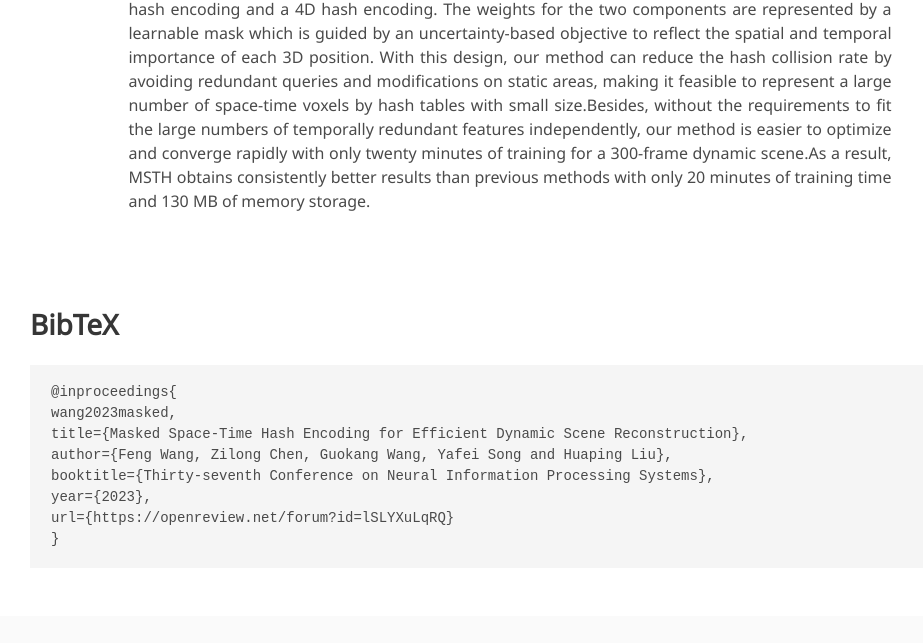
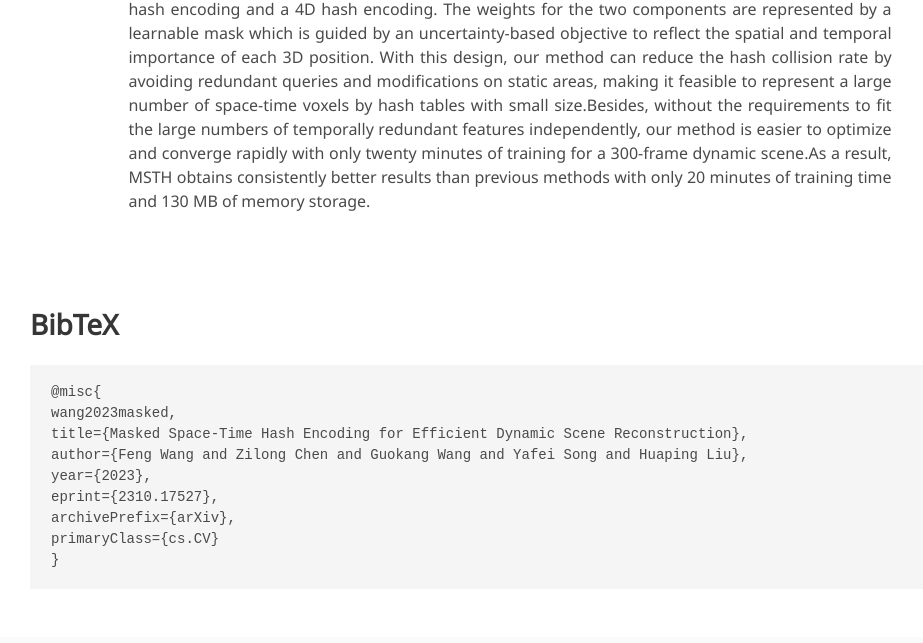
Before and after one commit to masked-spacetime-hashing/masked-spacetime-hashing.github.io, a plain HTML site: page index.html in a window 1280 px wide. Shown: the part 1288-1931 px from the top of the page, without its empty margins (130-1053 px from the left). Drawn offline with nearby package versions, Linux system fonts and the light colour scheme; some icons are missing; a web font is replaced by a local one.

Commit message:
update link

```diff
--- a/index.html
+++ b/index.html
@@ -117,7 +117,7 @@
             <div class="publication-links">
               <!-- PDF Link. -->
               <span class="link-block">
-                <a href="https://arxiv.org/pdf/"
+                <a href="https://arxiv.org/pdf/2310.17527.pdf"
                    class="external-link button is-normal is-rounded is-dark">
                   <span class="icon">
                       <i class="fas fa-file-pdf"></i>
@@ -126,7 +126,7 @@
                 </a>
               </span>
               <span class="link-block">
-                <a href="https://arxiv.org/abs/"
+                <a href="https://arxiv.org/pdf/2310.17527.pdf"
                    class="external-link button is-normal is-rounded is-dark">
                   <span class="icon">
                       <i class="ai ai-arxiv"></i>
@@ -365,13 +365,14 @@
 <section class="section" id="BibTeX">
   <div class="container is-max-desktop content">
     <h2 class="title">BibTeX</h2>
-    <pre><code>@inproceedings{
+    <pre><code>@misc{
 wang2023masked,
 title={Masked Space-Time Hash Encoding for Efficient Dynamic Scene Reconstruction},
-author={Feng Wang, Zilong Chen, Guokang Wang, Yafei Song and Huaping Liu},
-booktitle={Thirty-seventh Conference on Neural Information Processing Systems},
+author={Feng Wang and Zilong Chen and Guokang Wang and Yafei Song and Huaping Liu},
 year={2023},
-url={https://openreview.net/forum?id=lSLYXuLqRQ}
+eprint={2310.17527},
+archivePrefix={arXiv},
+primaryClass={cs.CV}
 }</code></pre>
   </div>
 </section>
```
